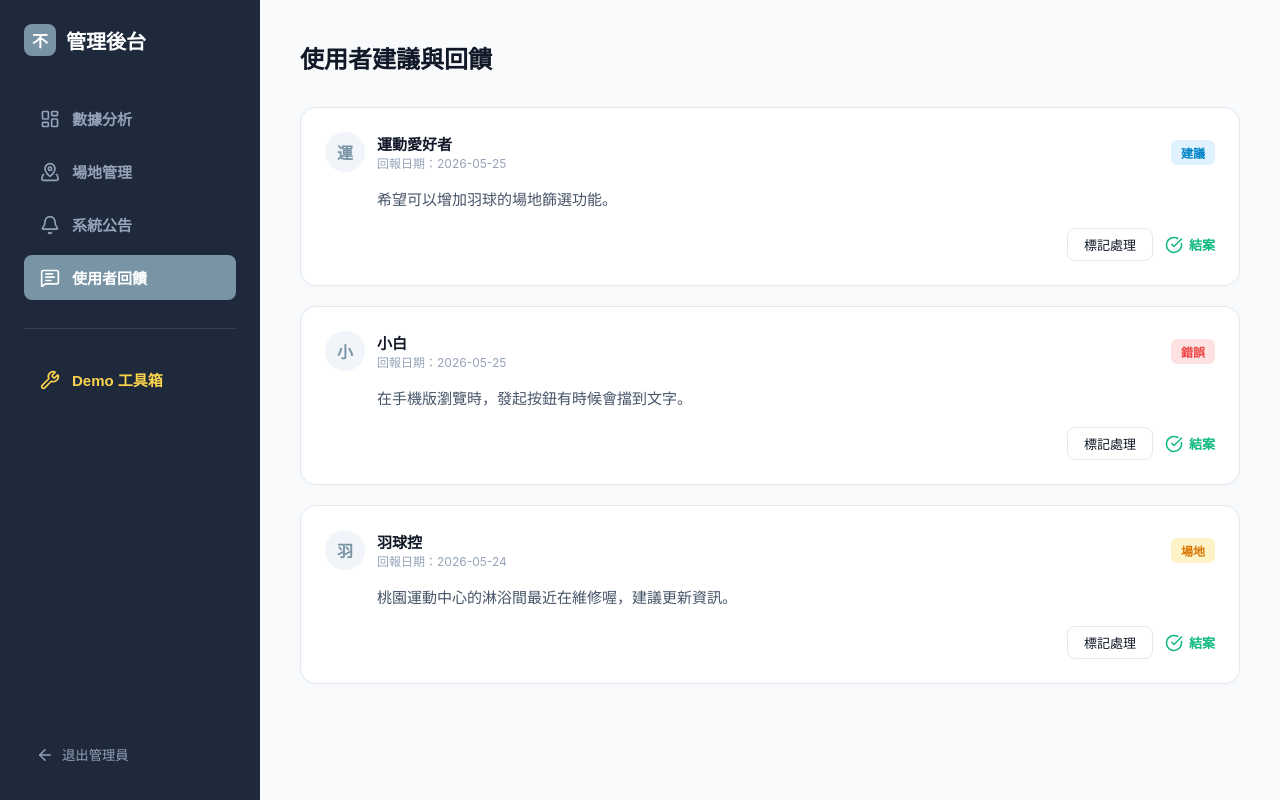
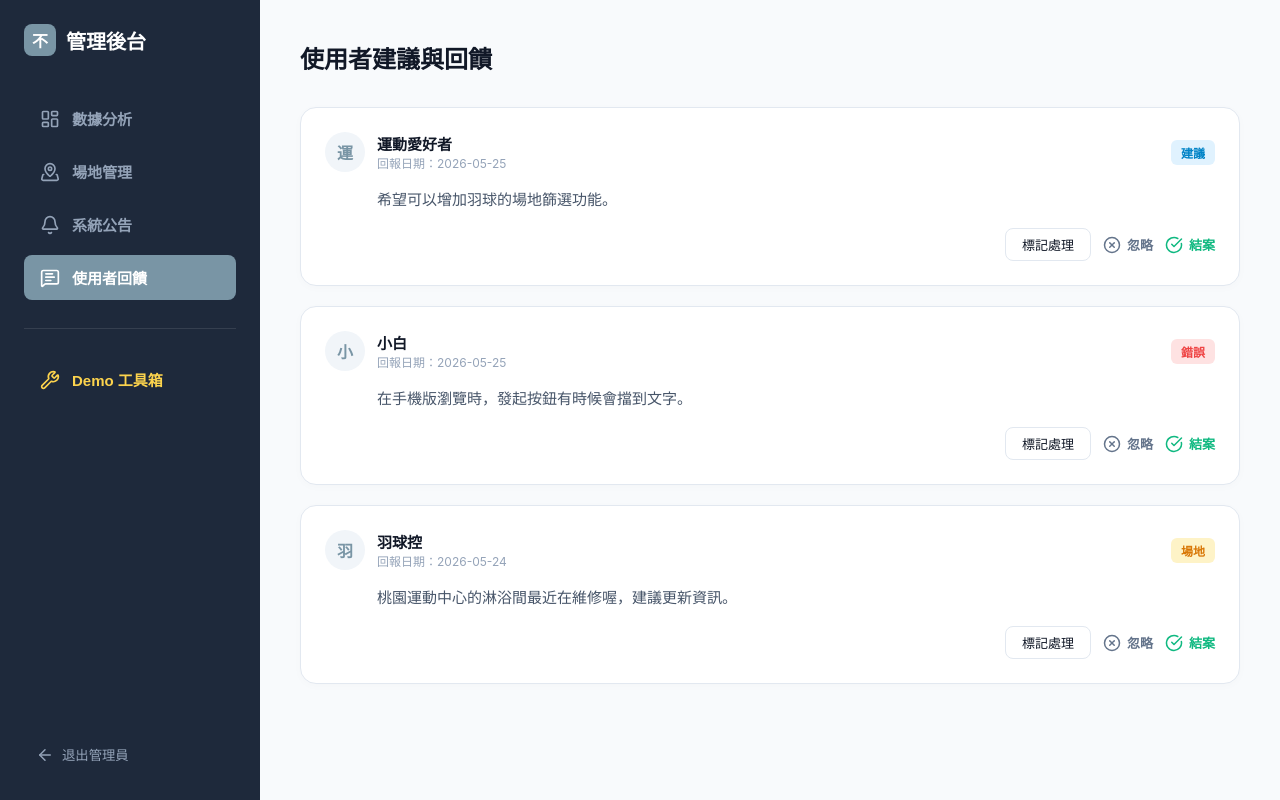
Before and after one commit to B1329041/database_web, a React (Vite) app: page /nojo/admin in a window 1280 px wide. Both pictures are taken after a click on the button "使用者回饋". Built offline with nearby package versions, Linux system fonts and the light colour scheme.

Commit message:
Add ignore feedback button and update filter logic

```diff
--- a/src/pages/Admin.jsx
+++ b/src/pages/Admin.jsx
@@ -1,6 +1,6 @@
 import { useState } from 'react';
 import { useNavigate } from 'react-router-dom';
-import { LayoutDashboard, MapPinned, Bell, Plus, Trash2, ArrowLeft, TrendingUp, BarChart3, MessageSquarePlus, MessageSquareText, Wrench, RefreshCcw, UserCircle, CloudRain, CheckCircle } from 'lucide-react';
+import { LayoutDashboard, MapPinned, Bell, Plus, Trash2, ArrowLeft, TrendingUp, BarChart3, MessageSquarePlus, MessageSquareText, Wrench, RefreshCcw, UserCircle, CloudRain, CheckCircle, XCircle } from 'lucide-react';
 import '../App.css';
 
 function Admin() {
@@ -370,7 +370,7 @@ function Admin() {
             <h2 style={{ marginBottom: '32px' }}>使用者建議與回饋</h2>
 
             <div style={{ display: 'flex', flexDirection: 'column', gap: '20px' }}>
-              {feedbacks.filter(f => f.status !== 'resolved').map(f => (
+              {feedbacks.filter(f => f.status !== 'resolved' && f.status !== 'ignored').map(f => (
                 <div key={f.id} style={{ backgroundColor: 'white', padding: '24px', borderRadius: '16px', border: '1px solid #e2e8f0', boxShadow: '0 2px 10px rgba(0,0,0,0.02)' }}>
                   <div style={{ display: 'flex', justifyContent: 'space-between', alignItems: 'center', marginBottom: '16px' }}>
                     <div style={{ display: 'flex', alignItems: 'center', gap: '12px' }}>
@@ -409,6 +409,11 @@ function Admin() {
                     >
                       {f.status === 'processing' ? '取消標記' : '標記處理'}
                     </button>
+                    <button style={{ background: 'none', border: 'none', color: '#64748b', cursor: 'pointer', display: 'flex', alignItems: 'center', gap: '6px', fontSize: '13px', fontWeight: '700' }} onClick={() => {
+                      setFeedbacks(feedbacks.map(fb => fb.id === f.id ? { ...fb, status: 'ignored' } : fb));
+                    }}>
+                      <XCircle size={18} /> 忽略
+                    </button>
                     <button style={{ background: 'none', border: 'none', color: '#10b981', cursor: 'pointer', display: 'flex', alignItems: 'center', gap: '6px', fontSize: '13px', fontWeight: '700' }} onClick={() => {
                       setFeedbacks(feedbacks.map(fb => fb.id === f.id ? { ...fb, status: 'resolved' } : fb));
                     }}>
@@ -417,7 +422,7 @@ function Admin() {
                   </div>
                 </div>
               ))}
-              {feedbacks.filter(f => f.status !== 'resolved').length === 0 && (
+              {feedbacks.filter(f => f.status !== 'resolved' && f.status !== 'ignored').length === 0 && (
                 <div style={{ textAlign: 'center', padding: '100px', color: '#94a3b8' }}>
                   目前沒有待處理的回饋。
                 </div>
```
